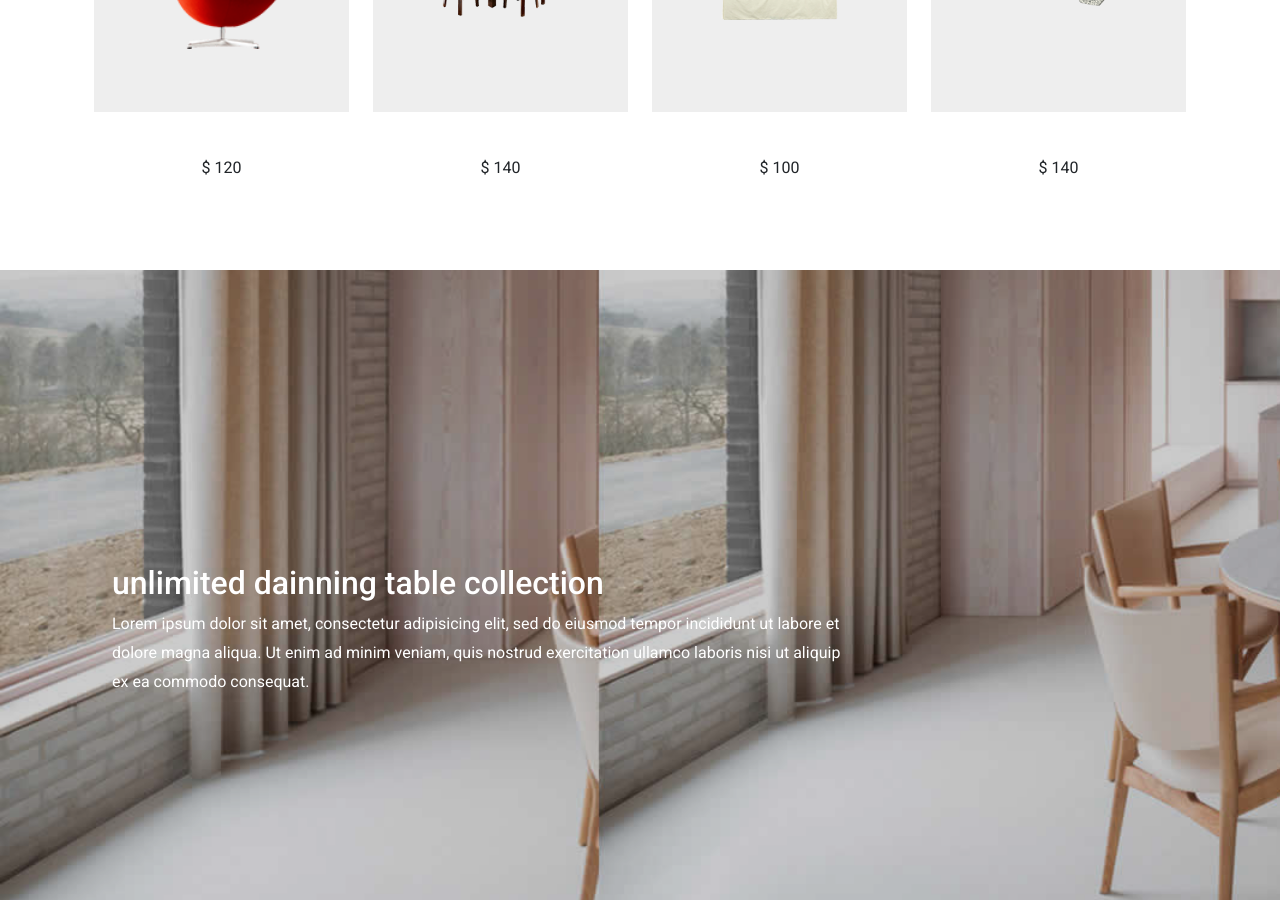
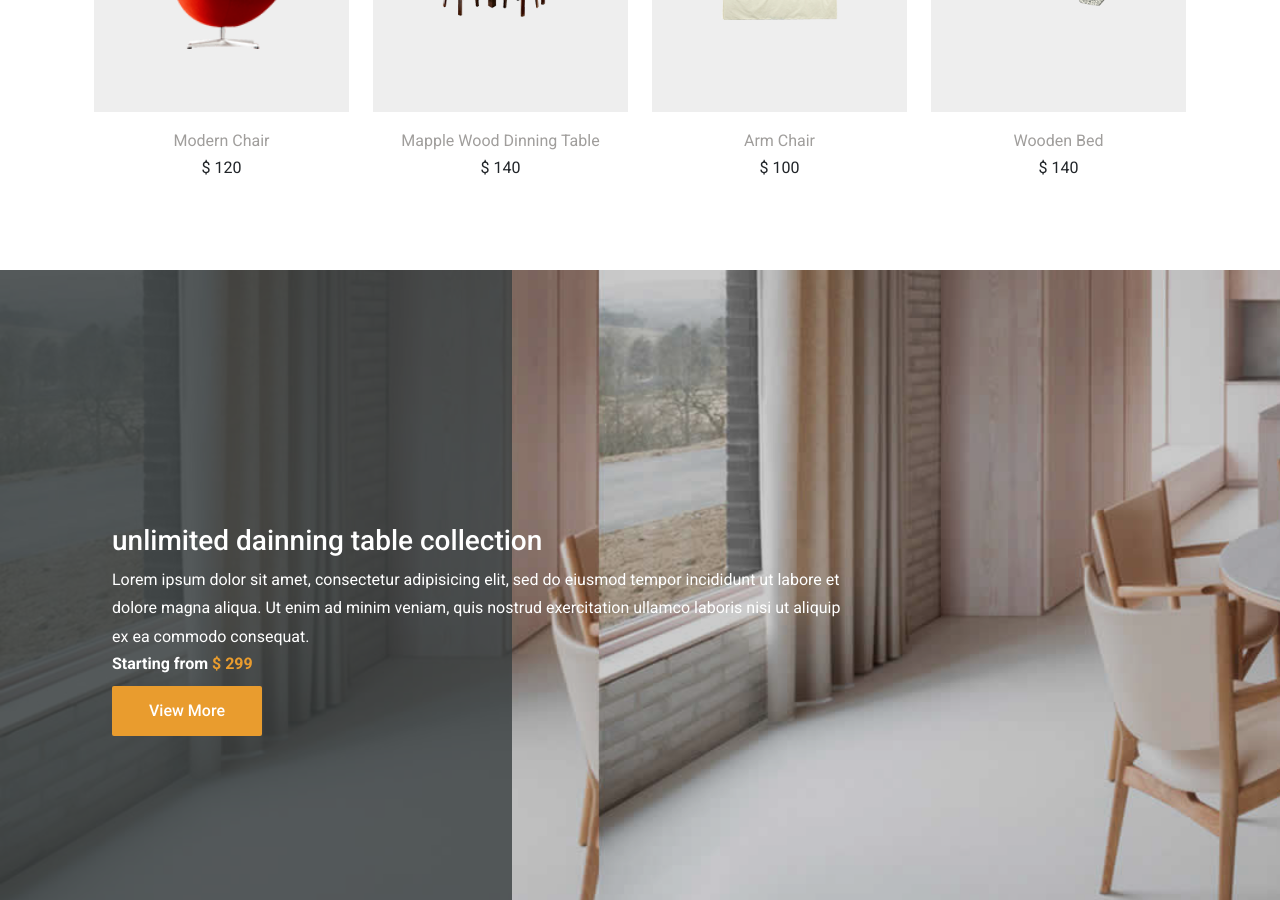
Before and after one commit to Yeto2/Forniture-react, a React (Create React App) app: page / in a window 1280 px wide. Shown: the part 1900-2800 px from the top of the page. Built offline with nearby package versions, Linux system fonts and the light colour scheme.

Commit message:
finishing collection section

```diff
--- a/src/App.css
+++ b/src/App.css
@@ -354,14 +354,59 @@ del{
   width: 100%;
   height: 100%;
 }
+.col-element1::after , .col-element2::after {
+  content: "";
+  position: absolute;
+  background-color: black;
+  opacity: 0.6;
+}
 .cont-collection  .owl-dots{
   display: none !important;
 }
-.collection-txt , p{
+.collection-txt , .collection-txt p{
   color: white !important;
 }
 .collection-txt{
   position: relative !important;
   width: 60%;
   margin-left:100px !important;
+  display: flex;
+    flex-direction: column;
 }
+
+
+.collection-txt b span {
+  color: var(--Secondary-color);
+}
+.collection-txt button {
+    margin-top: 10px;
+    width: 150px;
+    height: 50px;
+    border-radius: 2px;
+    font-weight: 500;
+    -webkit-border-radius: 2px;
+    -moz-border-radius: 2px;
+    -ms-border-radius: 2px;
+    -o-border-radius: 2px;
+    border: none;
+    transition: 0.8s;
+    -webkit-transition: 0.8s;
+    -moz-transition: 0.8s;
+    -ms-transition: 0.8s;
+    -o-transition: 0.8s;
+    background-color: var(--Secondary-color);
+    color: white;
+}
+.collection-txt button:hover {
+  border: 1px solid var(--Secondary-color);
+  background: none;
+  color: var(--Secondary-color);
+  background-color: white;
+}
+.rect {
+  position: absolute;
+  width: 40%;
+  height: 100%;
+  background: #383e3f;
+  opacity: 0.8;
+}
--- a/src/components/Collection.js
+++ b/src/components/Collection.js
@@ -7,24 +7,31 @@ function Collection() {
     return <div className="owl-carousel">
         <div className="col-element1">
             {/* <img src={sofa} /> */}
+            <span className="rect"></span>
             <div className="collection-txt container">
-                <h2>unlimited sofa collection</h2>
+                <h3>unlimited sofa collection</h3>
                 <p>
                     Lorem ipsum dolor sit amet, consectetur adipisicing elit,
                     sed do eiusmod tempor incididunt ut labore et dolore magna aliqua. Ut enim ad minim veniam,
                     quis nostrud exercitation ullamco laboris nisi ut aliquip ex ea commodo consequat.
                 </p>
+                <b>Starting from <span>$ 199</span></b>
+                <button className="one">View More</button>
+
             </div>
         </div>
         <div className="col-element2">
             {/* <img src={table} /> */}
+            <span className="rect"></span>
             <div className="collection-txt container">
-                <h2>unlimited dainning table collection</h2>
+                <h3>unlimited dainning table collection</h3>
                 <p>
                     Lorem ipsum dolor sit amet, consectetur adipisicing elit,
                     sed do eiusmod tempor incididunt ut labore et dolore magna aliqua. Ut enim ad minim veniam,
                     quis nostrud exercitation ullamco laboris nisi ut aliquip ex ea commodo consequat.
                 </p>
+                <b>Starting from <span>$ 299</span></b>
+                <button className="one">View More</button>
             </div>
         </div>
 
```
